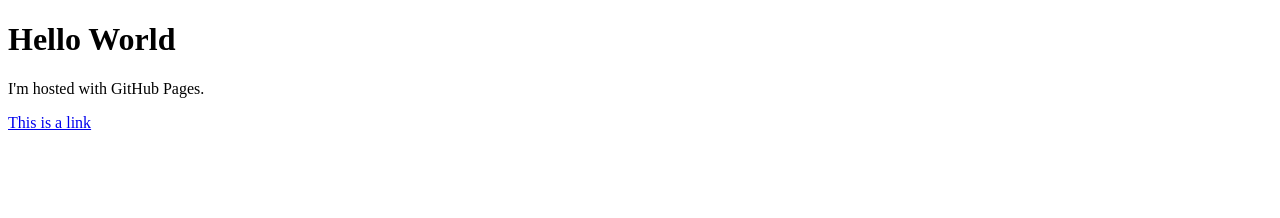
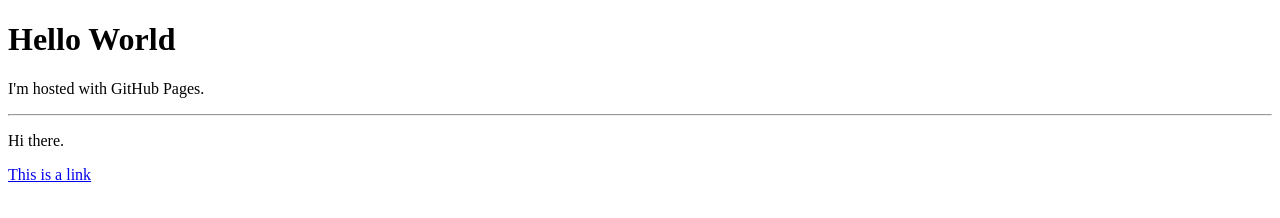
Before and after one commit to zhiqinnya/zhiqin14.github.io, a plain HTML site: page index.html in a window 1280 px wide. Drawn offline with Linux system fonts and the light colour scheme.

Commit message:
Update index.html

```diff
--- a/index.html
+++ b/index.html
@@ -7,6 +7,8 @@
 <body>
 <h1>Hello World</h1>
 <p>I'm hosted with GitHub Pages.</p>
+<hr>
+<p>Hi there.</p>
 <a href="github.com">This is a link</a>
 </body>
 </html>
```
